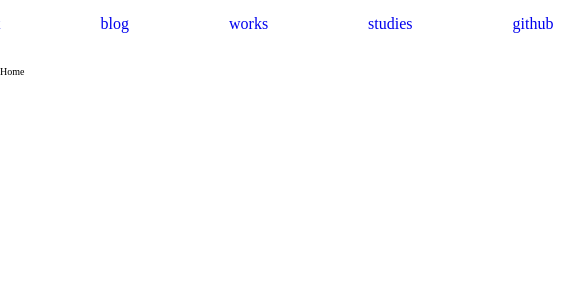
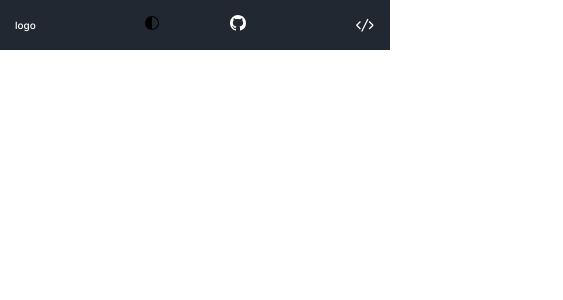
Before and after one commit to HajdukSanchez/web-portfolio, a React app: page / in a window 390 px wide. Shown: the top 300 px of the page, 563 px wide, since content can reach past the window. Built offline with nearby package versions, Linux system fonts and the light colour scheme.

Commit message:
:lipstick: [ADD] Styles for Mobile

```diff
--- a/package.json
+++ b/package.json
@@ -16,6 +16,7 @@
     "prettier": "^2.3.2",
     "react": "^17.0.2",
     "react-dom": "^17.0.2",
+    "react-icons": "^4.2.0",
     "styled-components": "^5.3.1"
   },
   "keywords": [
--- a/src/components/header/Header.jsx
+++ b/src/components/header/Header.jsx
@@ -1,37 +1,80 @@
-import React from 'react'
+import React, { useState } from 'react'
 import { Link } from 'react-router-dom'
 // * Styles
-import { Navigator, List, ListItem } from '../../../styles/components/Header'
+import {
+  HeaderMenu,
+  Navigator,
+  NavigatorLinks,
+  List,
+  ListItem,
+  MenuHamb,
+} from '../../../styles/components/Header'
+// * Icons
+import { VscGithubInverted, VscColorMode, VscCode } from 'react-icons/vsc'
 
 const Header = () => {
+  const [isMenuOpen, setIsMenuOpen] = useState(false)
+  const [showMenu, setShowMenu] = useState(false)
+
+  const handleMenu = () => {
+    setIsMenuOpen(!isMenuOpen)
+    if (isMenuOpen) {
+      setShowMenu(true)
+    } else {
+      setShowMenu(false)
+    }
+  }
+
   return (
     <header>
+      <HeaderMenu>
+        <div>
+          <Link to='/'>logo</Link>
+        </div>
+        <NavigatorLinks isHidden isOpen={showMenu}>
+          <List>
+            <ListItem>
+              <Link to='/about-me'>about me</Link>
+            </ListItem>
+            <ListItem>
+              <Link to='/blog'>blog</Link>
+            </ListItem>
+            <ListItem>
+              <Link to='/works'>works</Link>
+            </ListItem>
+            <ListItem>
+              <Link to='/certificates'>certificates</Link>
+            </ListItem>
+          </List>
+        </NavigatorLinks>
         <Navigator>
           <List>
-          <ListItem>
-            <Link to='/'>logo</Link>
+            <ListItem isButton isHidden>
+              <Link to=''>cv</Link>
             </ListItem>
             <ListItem>
-            <Link to=''>about me</Link>
+              <VscColorMode />
             </ListItem>
             <ListItem>
-            <Link to=''>blog</Link>
-          </ListItem>
-          <ListItem>
-            <Link to=''>works</Link>
-          </ListItem>
-          <ListItem>
-            <Link to=''>studies</Link>
-          </ListItem>
-          <ListItem>
-            <Link to=''>github</Link>
+              <a
+                href='https://github.com/HajdukSanchez'
+                target='_blank'
+                rel='noopener noreferrer'
+              >
+                <VscGithubInverted />
+              </a>
             </ListItem>
           </List>
         </Navigator>
+        <MenuHamb>
+          <VscCode style={{ fill: 'white' }} onClick={() => handleMenu()} />
+        </MenuHamb>
+      </HeaderMenu>
     </header>
   )
 }
 
 export default Header
 
-// TODO: ADD GITHUB AND LOCAL LOGOS
+// TODO: ADD LOCAL LOGO
+// TODO: Add dark mode button functionality
--- a/styles/components/Header.js
+++ b/styles/components/Header.js
@@ -1,18 +1,57 @@
-import styled from 'styled-components'
+import styled, { css } from 'styled-components'
+
+export const HeaderMenu = styled.div`
+  display: flex;
+  justify-content: space-between;
+  align-items: center;
+  margin: 0 auto;
+  padding: 1.5rem;
+  width: 100%;
+`
 
 export const Navigator = styled.nav`
-  margin: 0 auto;
-  padding: 1.5rem;
-  width: 50%;
+  display: flex;
+`
+
+export const NavigatorLinks = styled.nav`
+  display: flex;
+  ${(props) =>
+    props.isHidden &&
+    css`
+      display: none;
+    `}
 `
 
 export const List = styled.ul`
   display: flex;
   justify-content: center;
+  align-items: center;
   font-size: 1.6rem;
 `
 
 export const ListItem = styled.li`
-  margin: 0 4rem;
-  padding: 0 1rem;
+  margin: 0 2rem;
+  padding: 0 1.5rem;
+  text-transform: capitalize;
+  cursor: pointer;
+  ${(props) =>
+    props.isButton &&
+    css`
+      padding: 0.5rem 3rem;
+      border: 1px solid black;
+      border-radius: 6px;
+    `}
+  ${(props) =>
+    props.isHidden &&
+    css`
+      display: none;
+    `}
 `
+
+export const MenuHamb = styled.div`
+  display: flex;
+  justify-content: center;
+  align-items: center;
+  font-size: 2rem;
+  cursor: pointer;
+`
--- a/styles/globals.css
+++ b/styles/globals.css
@@ -1,4 +1,10 @@
 /* Developed by Jozek Andrzej Hajduk Sánchez */
+@import url('https://fonts.googleapis.com/css2?family=Inter:wght@100;300;500;700;900&display=swap');
+
+:root {
+  --header-background-color: #222831;
+}
+
 * {
   box-sizing: border-box;
   margin: 0;
@@ -7,6 +13,7 @@
 
 html {
   font-size: 62.5%;
+  font-family: 'Inter', sans-serif;
 }
 
 ul {
@@ -14,5 +21,14 @@ ul {
 }
 
 a {
+  color: white;
   text-decoration: none;
 }
+
+header {
+  position: fixed;
+  top: 0;
+  left: 0;
+  right: 0;
+  background-color: var(--header-background-color);
+}
```
Also changed, not shown: 1 other file (tests, documents, lock files or other folders). Lines whose indentation alone changed are shown as unchanged.
